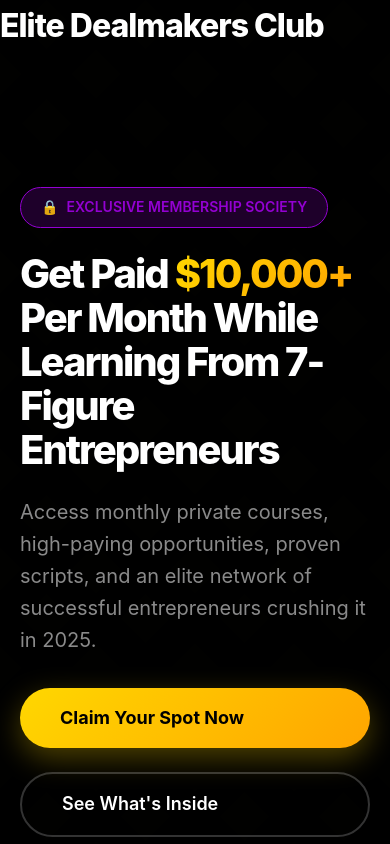
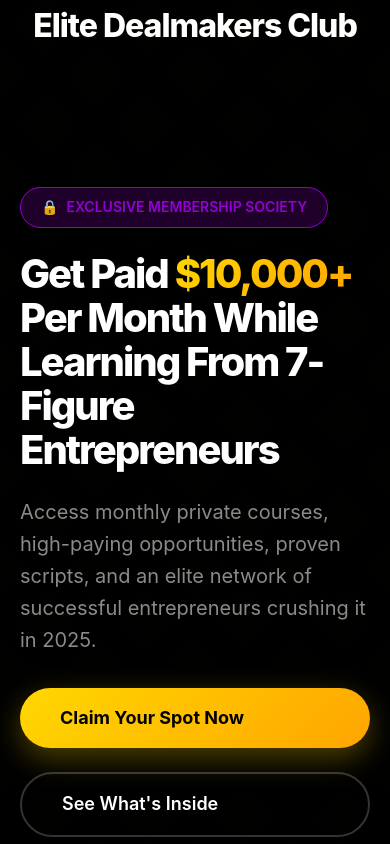
Before and after one commit to missjaanii/elitedealmakers, a plain HTML site: page mobile.html in a window 390 px wide. Shown: the top 844 px of the page. Drawn offline with Linux system fonts and the light colour scheme.

Commit message:
Update mobile.html

```diff
--- a/mobile.html
+++ b/mobile.html
@@ -920,7 +920,7 @@
             <div class="nav-container">
                 <div class="logo">
                     <!--<div class="logo-icon">E</div>-->
-                    <div class="logo-text"><h2> Elite Dealmakers Club</h2></div>
+                    <div class="logo-text"><h2> <p style="text-align: center;"> Elite Dealmakers Club </p></h2></div>
 
                 <!--<div class="nav-right">
                     <div class="member-count">
```
